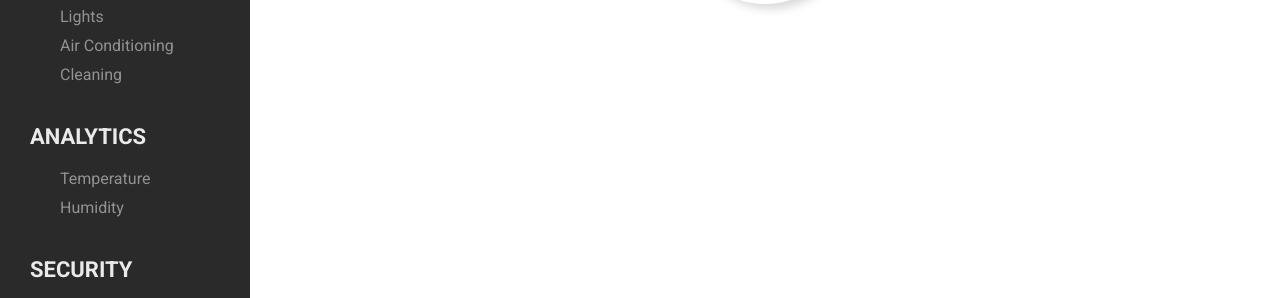
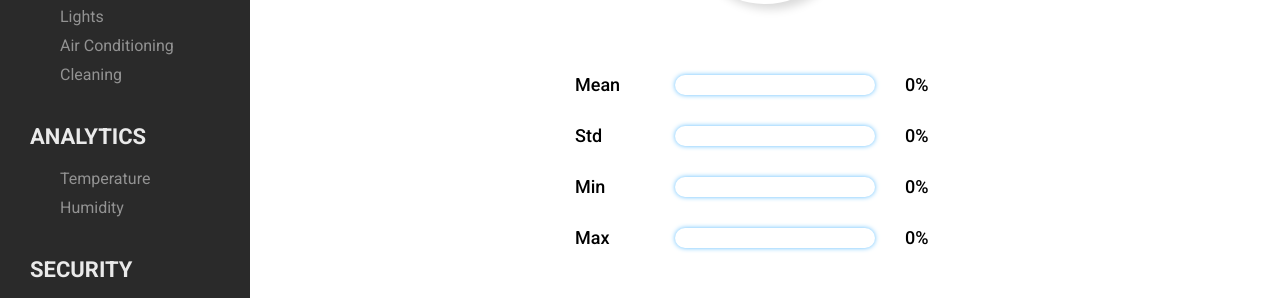
Before and after one commit to LBQTrung/firebase_iot_project_with_react, a React (Create React App) app: page /manage/humidity in a window 1280 px wide. Shown: the part 310-608 px from the top of the page. Built offline with nearby package versions, Linux system fonts and the light colour scheme; no server answers; the database is empty.

Commit message:
10. Code realtime statistic UI

```diff
--- a/src/components/Content.js
+++ b/src/components/Content.js
@@ -25,12 +25,23 @@ const ManageContent = (props) => {
     )
 }
 
+const AnalyticsContent = (props) => {
+
+    return (
+        <div className="content-navigation">
+            <NavigationButton activeInfo={props.activeInfo} linkTo="/analytics/temperature" icon="bx bxs-hot" text="Temperature" />
+            <NavigationButton activeInfo={props.activeInfo} linkTo="/analytics/humidity" icon="bx bx-water" text="Humidity" />
+        </div>
+    )
+}
+
 const Content = (props) => {
     return (
         <div className="content">
             <Routes>
                 <Route path="/" element={<HomePageContent activeInfo={props.activeInfo} />}></Route>
                 <Route path="/manage" element={<ManageContent activeInfo={props.activeInfo} />}></Route>
+                <Route path="/analytics" element={<AnalyticsContent activeInfo={props.activeInfo} />}></Route>
                 <Route path="/manage/temperature" element={<ManageComponent type="temp" />}></Route>
                 <Route path="/manage/humidity" element={<ManageComponent type="humidity" />}></Route>
             </Routes>
--- a/src/components/ManageComponent.js
+++ b/src/components/ManageComponent.js
@@ -1,12 +1,58 @@
 import React, { useState, useEffect } from 'react';
 import { ref, onValue } from 'firebase/database';
 import database from "./firebase"
+import StatisticIndex from './StatisticIndex';
 
 
 const ManageComponent = (props) => {
     const [data, setData] = useState(0);
     const [counter, setCounter] = useState(0)
     const [dashOffset, setDashOffset] = useState(472);
+
+    // Tạo mảng cho việc render nhiều chỉ số
+    const measureTypes = ['mean', 'std', 'min', 'max']
+    const measureValues = [23, 3, 17, 25]
+
+    const [statisticValues, setStatisticValues] = useState({
+        'mean': 0,
+        'std': 0,
+        'min': 0,
+        'max': 0
+    })
+
+    // Xử lý call api đến máy chủ flask
+    useEffect(() => {
+        const fetchData = async () => {
+            try {
+                const meanResponse = await fetch(`http://127.0.0.1:5000/mean-${props.type}`);
+                const meanData = await meanResponse.json();
+
+                const stdResponse = await fetch(`http://127.0.0.1:5000/std-${props.type}`);
+                const stdData = await stdResponse.json();
+
+                const minResponse = await fetch(`http://127.0.0.1:5000/min-${props.type}`);
+                const minData = await minResponse.json();
+
+                const maxResponse = await fetch(`http://127.0.0.1:5000/max-${props.type}`);
+                const maxData = await maxResponse.json();
+
+                // Lưu kết quả vào state
+                setStatisticValues({
+                    mean: meanData['mean'],
+                    std: stdData['std'],
+                    min: minData['min'],
+                    max: maxData['max'],
+                });
+            } catch (error) {
+                console.error('Error fetching data:', error);
+            }
+        };
+
+        fetchData();
+    }, [props.type]);
+
+
+
 
 
     useEffect(() => {
@@ -28,12 +74,12 @@ const ManageComponent = (props) => {
 
         fetchData();
 
-    }, []);
+    }, [props.type]);
 
 
     // Animation quay quay :))
     useEffect(() => {
-        const maxCounter = props.type == "temp" ? 50 : 100;
+        const maxCounter = props.type === "temp" ? 50 : 100;
         const percentage = (data / maxCounter) * 100;
         const newDashOffset = 472 - (472 * percentage) / 100;
         setDashOffset(newDashOffset);
@@ -49,7 +95,7 @@ const ManageComponent = (props) => {
             } else {
                 setCounter(prevCount => prevCount - 1)
             }
-        }, props.type == 'temp' ? 50 : 15);
+        }, props.type === 'temp' ? 50 : 15);
 
 
         return () => {
@@ -59,7 +105,7 @@ const ManageComponent = (props) => {
 
     return (
         <div className='measure-wrapper'>
-            <h3 className='measure-text'>{props.type == "temp" ? "Temperature" : "Humidity"}</h3>
+            <h3 className='measure-text'>{props.type === "temp" ? "Temperature" : "Humidity"}</h3>
             <div className="measure">
                 <div className="measure-cirle">
                     <div className="measure-circle-value">
@@ -70,8 +116,8 @@ const ManageComponent = (props) => {
                 <svg xmlns="http://www.w3.org/2000/svg" version="1.1" width="160px" height="160px">
                     <defs>
                         <linearGradient id="GradientColor">
-                            <stop offset="0%" stopColor={props.type == "temp" ? "#e91e63" : "#5FBDFF"} />
-                            <stop offset="100%" stopColor={props.type == "temp" ? "#FF90BC" : "#C5FFF8"} />
+                            <stop offset="0%" stopColor={props.type === "temp" ? "#e91e63" : "#5FBDFF"} />
+                            <stop offset="100%" stopColor={props.type === "temp" ? "#FF90BC" : "#C5FFF8"} />
                         </linearGradient>
                     </defs>
                     <circle
@@ -91,6 +137,12 @@ const ManageComponent = (props) => {
                         }} />
                 </svg>
             </div>
+            <div className='statistic-wrapper'>
+                <StatisticIndex name='mean' type={props.type} value={statisticValues['mean']} />
+                <StatisticIndex name='std' type={props.type} value={statisticValues['std']} />
+                <StatisticIndex name='min' type={props.type} value={statisticValues['min']} />
+                <StatisticIndex name='max' type={props.type} value={statisticValues['max']} />
+            </div>
         </div>
     )
 }
--- /dev/null
+++ b/src/components/StatisticIndex.js
@@ -0,0 +1,33 @@
+const StatisticIndex = ({ name, type, value }) => {
+    function capitalizeFirstLetter(str) {
+        return str.charAt(0).toUpperCase() + str.slice(1);
+    }
+
+    // Hàm xử lý % cho progressbar
+    function calcPercentIndexForProgressBar(value) {
+        if (type == 'temp') {
+            return -100 + value / 30 * 100
+        } else {
+            return -100 + value
+        }
+    }
+
+    return (
+        <div className="statistic-index">
+            <span className="statistic-text">{capitalizeFirstLetter(name)}</span>
+            <div className="progress-bar-wrapper" style={{
+                boxShadow: `0 0 5px ${type === 'temp' ? '#EF3E7C' : '#60BEFF'}`
+            }}>
+                <div className="progress-bar" style={{
+                    left: `${calcPercentIndexForProgressBar(value)}%`,
+                    transition: 'left linear 1.5s',
+                    backgroundColor: `${type === 'temp' ? '#EF3E7C' : '#60BEFF'}`
+                }}>
+                </div>
+            </div>
+            <span className="statistic-value">{value}{type === 'temp' ? "°C" : "%"}</span>
+        </div>
+    )
+}
+
+export default StatisticIndex
--- a/src/index.css
+++ b/src/index.css
@@ -31,6 +31,7 @@ html {
 .sidebar {
     background-color: #2A2A2A;
     /* height: 100vh; */
+    /* overflow: scroll; */
     width: 250px;
     display: flex;
     flex-direction: column;
@@ -289,5 +290,62 @@ svg {
         stroke-dashoffset: 354;
     }
 } */
+
+/* Realtime statistic index */
+
+.statistic-wrapper {
+    margin-top: 40px;
+}
+
+.statistic-index {
+    margin-top: 30px;
+    display: flex;
+    align-items: center;
+}
+
+.statistic-text{
+    font-size: 18px;
+    font-weight: 500;
+    display: block;
+    width: 50px;
+}
+.statistic-value {
+    font-size: 18px;
+    font-weight: 500;
+    display: block;
+    width: 50px;
+}
+
+
+.progress-bar-wrapper {
+    margin-left: 50px;
+    margin-right: 30px;
+    width: 200px;
+    height: 20px;
+    border-radius: 2rem;
+    position: relative;
+    overflow: hidden;
+    transition: all 0.5s;
+    will-change: transform;
+    box-shadow: 0 0 5px #e76f51;
+}
+
+.progress-bar {
+    position: absolute;
+    height: 100%;
+    width: 100%;
+    content: "";
+    background-color: #e76f51;
+    top:0;
+    bottom: 0;
+    left: -100%;
+    border-radius: inherit;
+    display: flex;
+    justify-content: center;
+    align-items:center;
+    color: white;
+    font-family: sans-serif;
+}
+
 /* End Temperature and Humidity Realtime */
 /* End Content */
```
